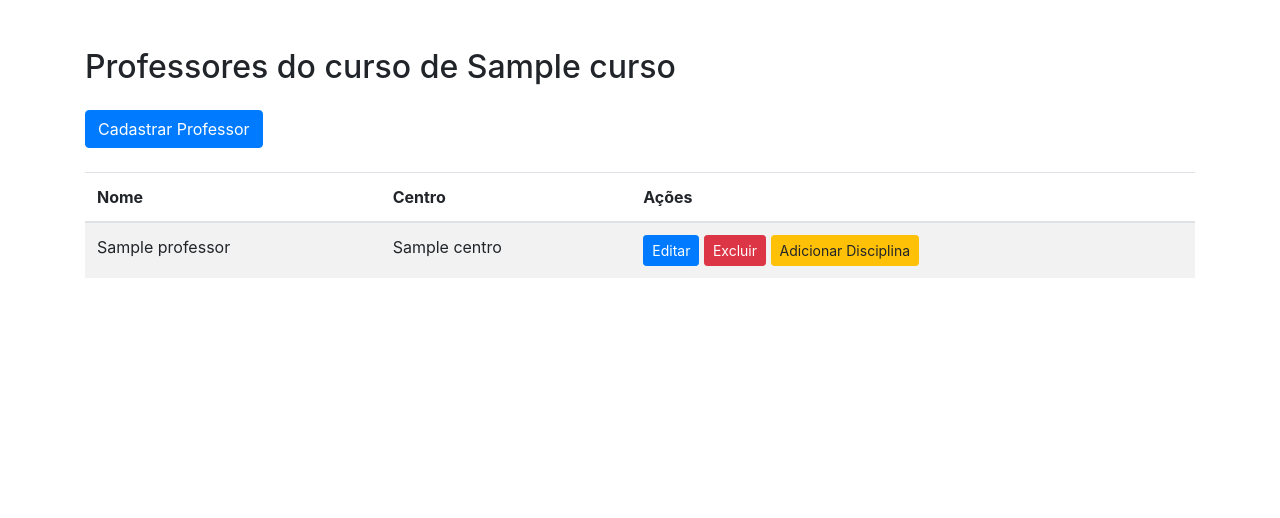
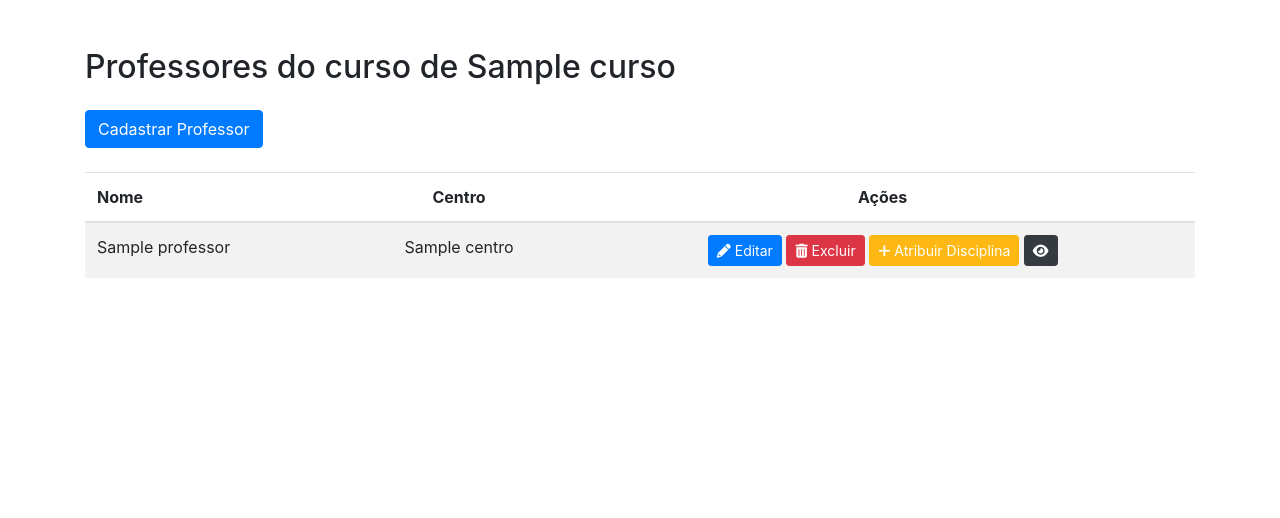
Before and after one commit to emillyvsl/sistema-de-gerenciamento-de-horarios, a Django app: page /professores/ in a window 1280 px wide. Shown: the part 105-623 px from the top of the page. Run offline with Django 5.2, Linux system fonts and the light colour scheme; a user stored in the database is signed in; tables that the repository leaves empty hold one stand-in row (values such as "Sample post"); some libraries are stand-ins or nearby versions.

Commit message:
Detalhes de professores

```diff
--- a/sgh_app/templates/base.html
+++ b/sgh_app/templates/base.html
@@ -16,6 +16,7 @@
     <link rel="stylesheet" href="{% static 'css/style.css' %}">
     <!-- Inclua o CSS do SweetAlert2 no <head> do seu template -->
     <link rel="stylesheet" href="https://cdn.jsdelivr.net/npm/sweetalert2@11/dist/sweetalert2.min.css">
+    <link rel="stylesheet" href="https://cdnjs.cloudflare.com/ajax/libs/font-awesome/6.0.0-beta3/css/all.min.css">
 
 
 
--- a/sgh_app/templates/disciplinas.html
+++ b/sgh_app/templates/disciplinas.html
@@ -15,7 +15,7 @@
             <tr>
                 <th>Nome</th>
                 <th>Período</th>
-                <th>Ações</th>
+                <th class="text-center">Ações</th>
             </tr>
         </thead>
         <tbody>
@@ -23,7 +23,7 @@
             <tr>
                 <td>{{ disciplina.nome }}</td>
                 <td>{{ disciplina.periodo }}</td>
-                <td>
+                <td class="text-center">
                     <button
                         type="button"
                         class="btn btn-primary btn-sm"
--- a/sgh_app/templates/professor.html
+++ b/sgh_app/templates/professor.html
@@ -14,30 +14,41 @@
         <thead>
             <tr>
                 <th>Nome</th>
-                <th>Centro</th>
-                <th>Ações</th>
+                <th class="text-center">Centro</th>
+                <th class="text-center">Ações</th>
             </tr>
         </thead>
         <tbody>
             {% for professor in professores %}
             <tr>
                 <td>{{ professor.nome }}</td>
-                <td>{{ professor.centro.nome }}</td>
-                <td>
+                <td class="text-center">{{ professor.centro.nome }}</td>
+                <td class="text-center">
                     <!-- Botão para abrir o modal -->
                     <button type="button" class="btn btn-primary btn-sm" data-toggle="modal" data-target="#editarProfessorModal"
                     data-id="{{ professor.id }}" data-nome="{{ professor.nome }}" data-centro="{{ professor.centro_id }}">
-                    Editar
+                    <i class="fas fa-pencil-alt"></i> Editar
                     </button>
 
                     <!-- Botão Excluir e Modal -->
                     <button class="btn btn-danger btn-sm" data-toggle="modal" data-target="#excluirModal{{ professor.id }}">
-                    Excluir
+                        <i class="fas fa-trash-alt"></i> Excluir
                     </button>
 
-                    <!-- Adicione este botão na tabela de ações -->
-                    <button class="btn btn-warning btn-sm" data-toggle="modal" data-target="#adicionarDisciplinaModal" data-id="{{ professor.id }}">Adicionar Disciplina</button>
 
+                    <!-- Botão adicionar disciplina -->
+                    <button class="btn btn-warning btn-sm text-white"
+                        data-toggle="modal"
+                        data-target="#adicionarDisciplinaModal"
+                        data-id="{{ professor.id }}"
+                        style="background-color: #FDB813; border-color: #FDB813;">
+                    <i class="fas fa-plus"></i> Atribuir Disciplina
+                    </button>
+
+                    <!-- Botão para visualizar detalhes -->
+                    <a href="{% url 'detalhes_professor' professor.id %}" class="btn btn-dark btn-sm" title="Ver Detalhes">
+                        <i class="fas fa-eye"></i> <!-- Ícone de olho -->
+                    </a>
 
                     <!-- Modal de Exclusão -->
                     <div class="modal fade" id="excluirModal{{ professor.id }}" tabindex="-1" aria-labelledby="excluirModalLabel{{ professor.id }}" aria-hidden="true">
@@ -168,6 +179,8 @@
     </div>
 </div>
 
+
+
 {% endblock %}
 
 {% block extra_js %}
--- a/sgh_app/urls.py
+++ b/sgh_app/urls.py
@@ -1,5 +1,6 @@
 from django.urls import path
 
+from sgh_app.views.detalhesProfessor import detalhes_professor
 from sgh_app.views.disciplinaProfessor import adicionar_disciplina_professor
 from sgh_app.views.disciplinas import editar_disciplina, excluir_disciplina, listar_disciplinas
 from .views.auth_views import login, user_logout, registro
@@ -17,4 +18,6 @@ urlpatterns = [
     path('disciplinas/', listar_disciplinas, name='listar_disciplinas'),
     path('disciplina/editar/<int:disciplina_id>/', editar_disciplina, name='editar_disciplina'),
     path('disciplina/excluir/<int:disciplina_id>/', excluir_disciplina, name='excluir_disciplina'),
-    path('professores/adicionar-disciplina/', adicionar_disciplina_professor, name='adicionar_disciplina_professor'),]
+    path('professores/adicionar-disciplina/', adicionar_disciplina_professor, name='adicionar_disciplina_professor'),
+    path('professor/detalhes/<int:professor_id>/', detalhes_professor, name='detalhes_professor'),
+     ]
```
Also changed, not shown: sgh_app/templates/detalhes_professor.html (added, +30 -0 lines), sgh_app/views/detalhesProfessor.py (added, +9 -0 lines), sgh_app/views/disciplinaProfessor.py (+9 -3 lines).
